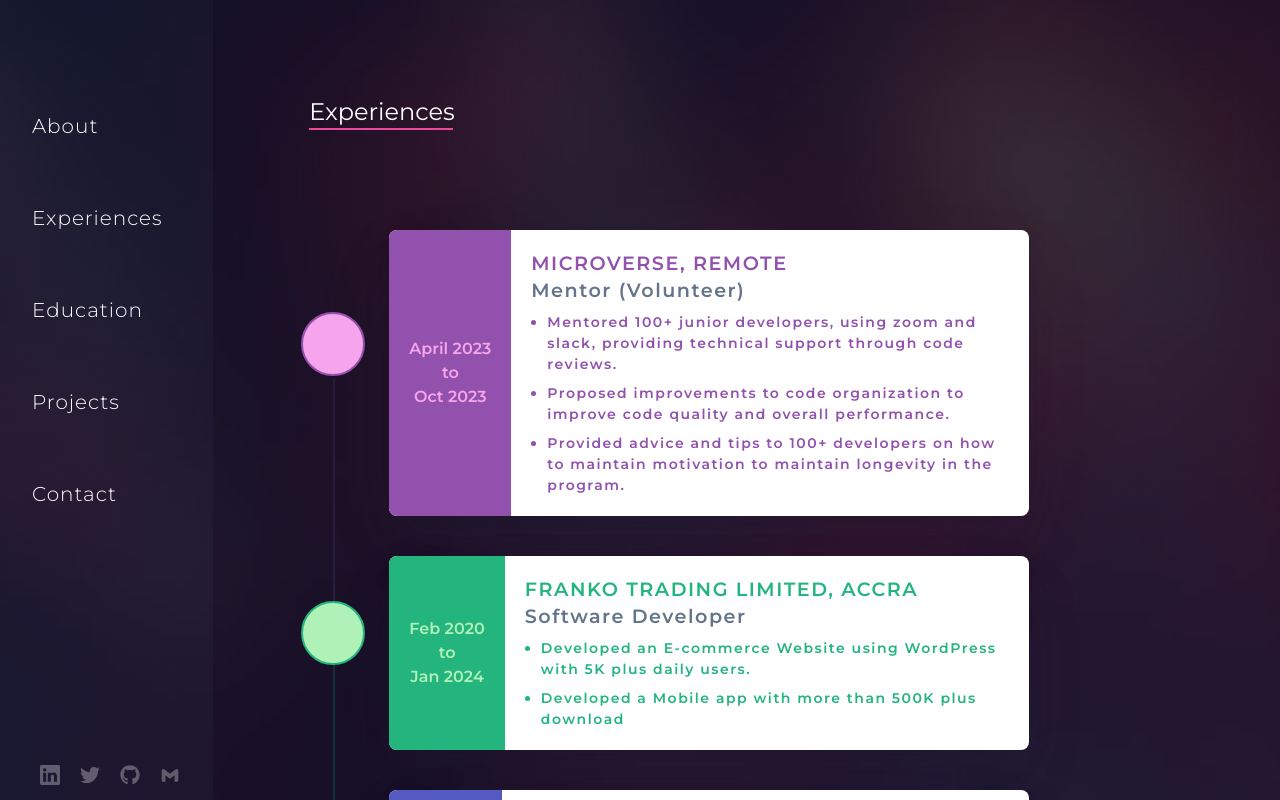
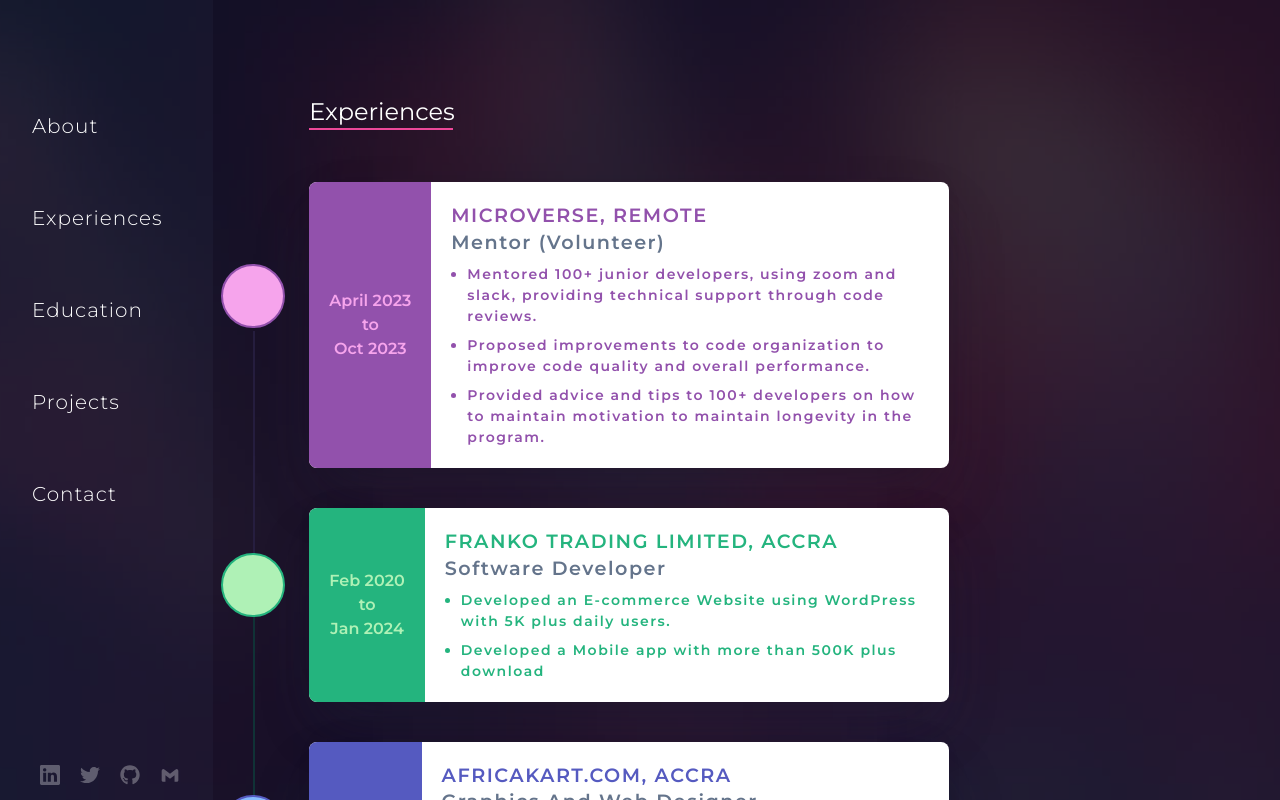
Before and after one commit to ctokoli/my_portfolio, a React (Vite) app: page /experience in a window 1280 px wide. Shown: the top 800 px of the page. Built offline with nearby package versions, Linux system fonts and the light colour scheme.

Commit message:
Update timelineComponent.jsx

```diff
--- a/src/components/timelineComponent.jsx
+++ b/src/components/timelineComponent.jsx
@@ -1,6 +1,6 @@
 const TimelineComponents = () => {
     return (
-        <div className="mt-20 ml-20">
+        <div className="md:mt-20 md:ml-20">
     <div className="timeline">
   <div className="timeline__event  animated fadeInUp delay-3s timeline__event--type1">
     <div className="timeline__event__icon ">
```
